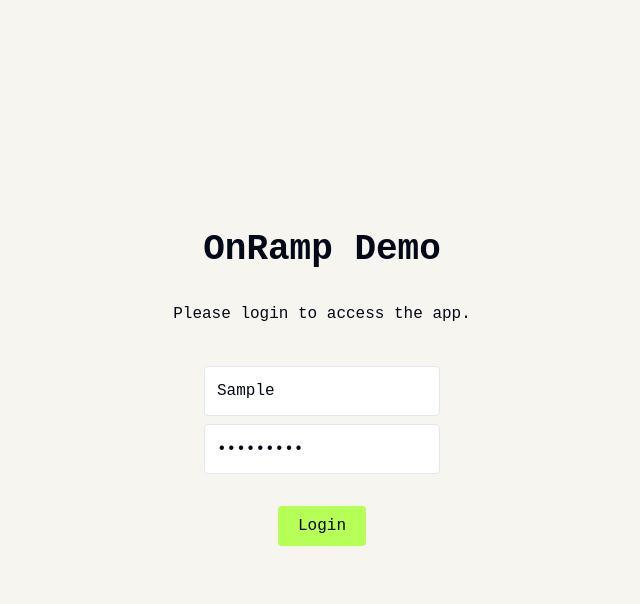
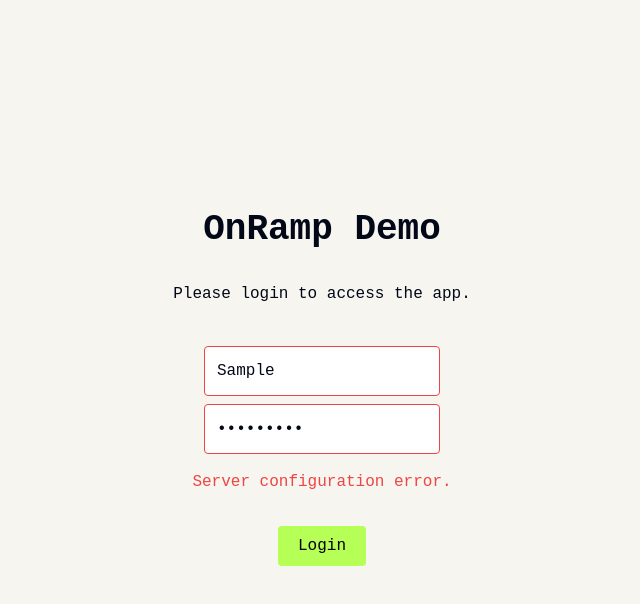
Before and after one commit to leeninc/onRamp-demo-host-app, a React (Vite) app: page / in a window 1280 px wide. Both pictures are taken after typing "Sample", "Sample123" into the empty fields and a click on the button "Login". Shown: the top 604 px of the page, without its empty margins (318-958 px from the left). Built offline with nearby package versions, Linux system fonts and the light colour scheme.

Commit message:
show error message instead of alert

```diff
--- a/src/App.tsx
+++ b/src/App.tsx
@@ -4,21 +4,22 @@ import LoginForm from './LoginForm';
 
 const App: React.FC = () => {
   const [isAuthenticated, setIsAuthenticated] = useState<boolean>(false);
+  const [errorMessage, setErrorMessage] = useState<string>('');
 
   const handleLogin = (username: string, password: string): void => {
     const adminUsername = import.meta.env.VITE_REACT_APP_ADMIN_USERNAME;
     const adminPassword = import.meta.env.VITE_REACT_APP_ADMIN_PASSWORD;
 
     if (!adminUsername || !adminPassword) {
-      console.error('Admin credentials are not set in environment variables');
-      alert('Server configuration error. Please contact the administrator.');
+      setErrorMessage('Server configuration error.');
       return;
     }
 
     if (username === adminUsername && password === adminPassword) {
       setIsAuthenticated(true);
+      setErrorMessage('');
     } else {
-      alert('Invalid credentials');
+      setErrorMessage('Invalid credentials');
     }
   };
 
@@ -27,7 +28,7 @@ const App: React.FC = () => {
       <div className="min-h-screen flex flex-col justify-center items-center bg-[#f6f5ef]">
         <div className="font-bold text-4xl mb-8">OnRamp Demo</div>
         <div className="mb-4">Please login to access the app.</div>
-        <LoginForm onLogin={handleLogin} />
+        <LoginForm onLogin={handleLogin} errorMessage={errorMessage} />
       </div>
     );
   }
--- a/src/LoginForm.tsx
+++ b/src/LoginForm.tsx
@@ -2,9 +2,10 @@ import React, { useState, FormEvent } from 'react';
 
 interface LoginFormProps {
   onLogin: (username: string, password: string) => void;
+  errorMessage: string;
 }
 
-const LoginForm: React.FC<LoginFormProps> = ({ onLogin }) => {
+const LoginForm: React.FC<LoginFormProps> = ({ onLogin, errorMessage }) => {
   const [username, setUsername] = useState<string>('');
   const [password, setPassword] = useState<string>('');
 
@@ -20,16 +21,17 @@ const LoginForm: React.FC<LoginFormProps> = ({ onLogin }) => {
         value={username}
         onChange={(e) => setUsername(e.target.value)}
         placeholder="Username"
-        className="mb-2 p-3 border rounded"
+        className={`mb-2 p-3 border rounded ${errorMessage ? 'border-red-500' : ''}`}
       />
       <input
         type="password"
         value={password}
         onChange={(e) => setPassword(e.target.value)}
         placeholder="Password"
-        className="mb-2 p-3 border rounded"
+        className={`mb-2 p-3 border rounded ${errorMessage ? 'border-red-500' : ''}`}
       />
-      <button type="submit" className="bg-[#B5FF56] text-black hover:bg-[#78a43e] min-w-[88px] p-2 mt-6 rounded">
+      {errorMessage && <div className="text-red-500 mt-2">{errorMessage}</div>}
+      <button type="submit" className="bg-[#B5FF56] text-black hover:bg-[#78a43e] min-w-[88px] p-2 mt-8 rounded">
         Login
       </button>
     </form>
```
